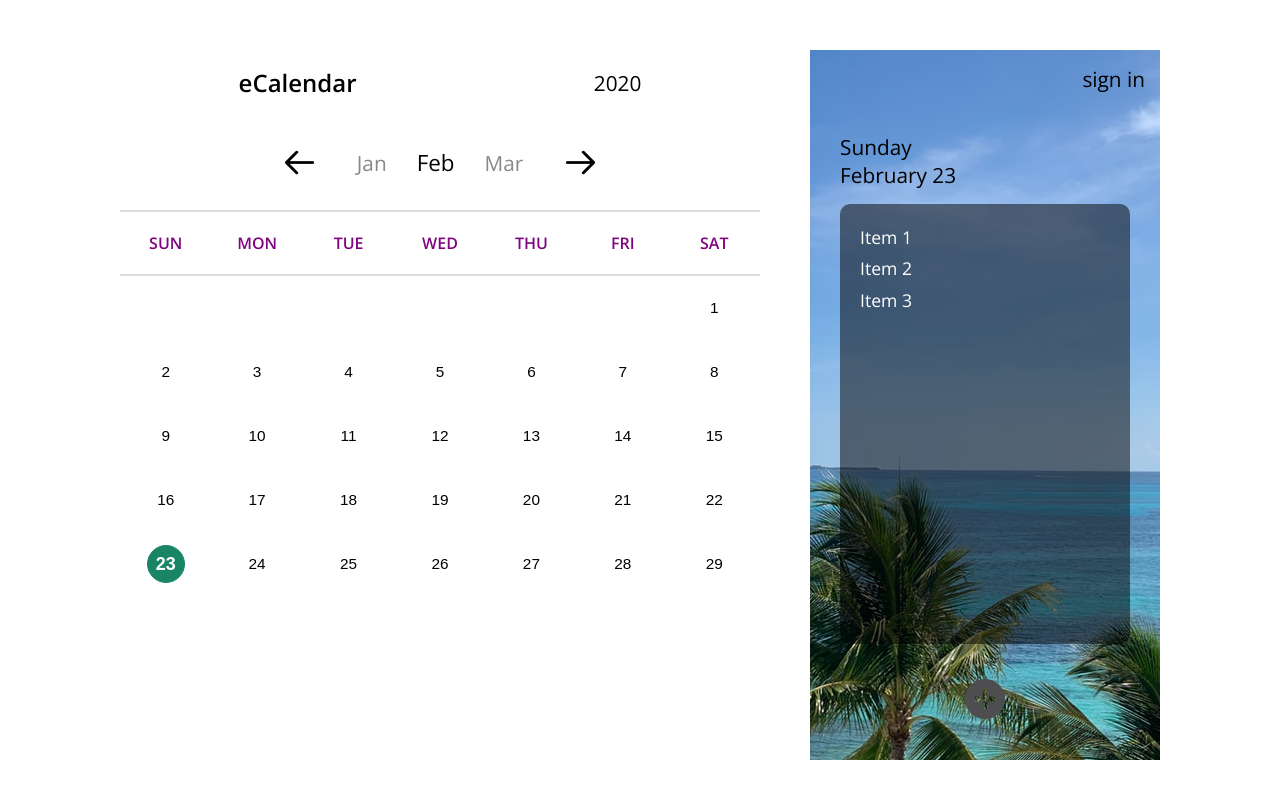
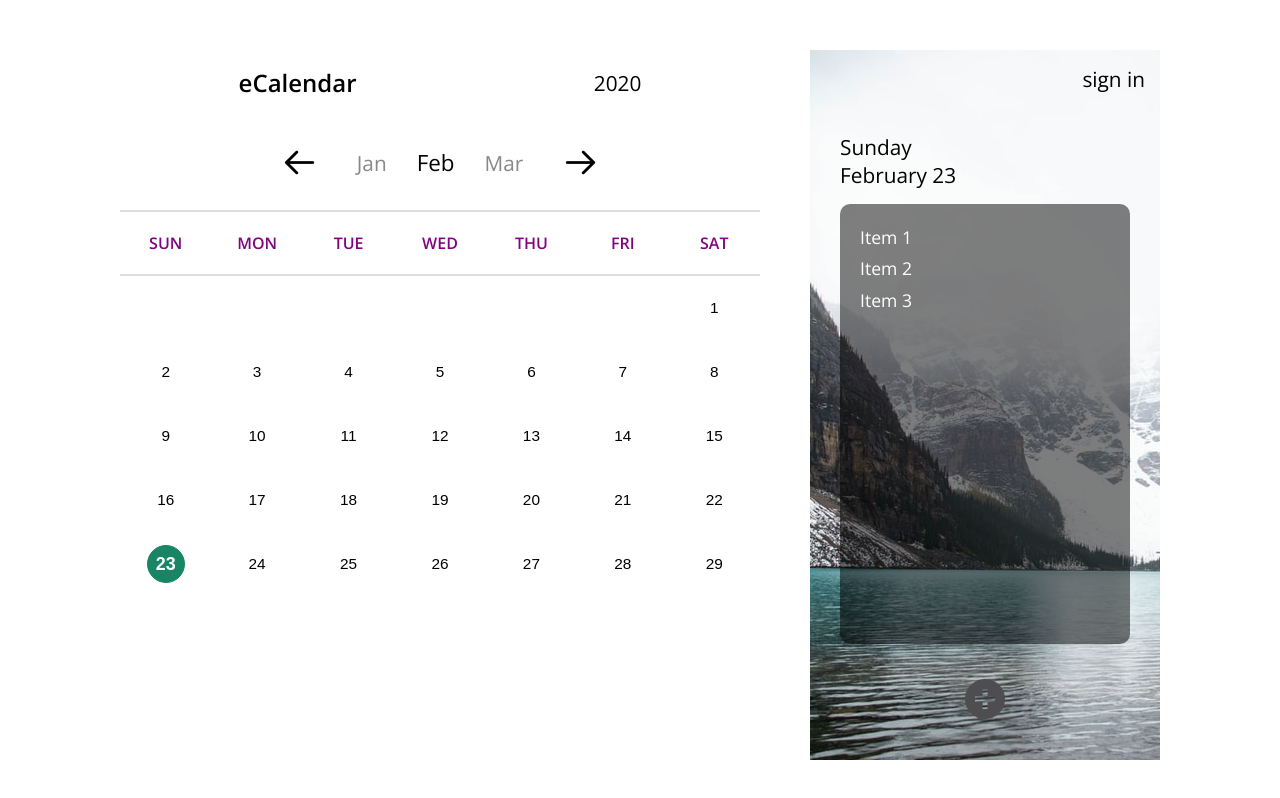
Before and after one commit to Chingu-Solo/solo-koala-159, a React (Create React App) app in the folder jalisa-tier2-ecalendar/: page / in a window 1280 px wide. Built offline with nearby package versions, Linux system fonts and the light colour scheme.

Commit message:
EventsList background image changes based on current month's season

```diff
--- a/jalisa-tier2-ecalendar/src/components/Calendar.js
+++ b/jalisa-tier2-ecalendar/src/components/Calendar.js
@@ -10,7 +10,6 @@ import {
 } from '../utilities/calendarUtils';
 
 const Calendar = ({ today, date, setDate, selectedDate, setSelectedDate }) => {
-
   const numberOfDaysInMonth = getFirstDayOfMonth(date).getDate();
   const emptyDaysInMonth = getLastDayOfMonth(date).getDay();
 
--- a/jalisa-tier2-ecalendar/src/components/CalendarPage.js
+++ b/jalisa-tier2-ecalendar/src/components/CalendarPage.js
@@ -12,7 +12,7 @@ const CalendarPage = () => {
   return (
     <Fragment>
       <Calendar today={today} date={date} setDate={setDate} selectedDate={selectedDate} setSelectedDate={setSelectedDate} />
-      <EventsList selectedDate={selectedDate} />
+      <EventsList date={date} selectedDate={selectedDate} />
     </Fragment>
   );
 };
--- a/jalisa-tier2-ecalendar/src/components/EventsList.js
+++ b/jalisa-tier2-ecalendar/src/components/EventsList.js
@@ -2,7 +2,8 @@ import React, { useState, Fragment } from 'react';
 import styled from 'styled-components';
 import {
   getMonthFull,
-  getWeekday
+  getWeekday,
+  getSeason
 } from '../utilities/calendarUtils';
 
 import WinterImage from '../assets/images/winter.jpeg';
@@ -14,7 +15,7 @@ import Modal from './UI/Modal';
 import EventForm from './EventForm';
 import SignInForm from './SignInForm';
 
-const EventsList = ({ selectedDate }) => {
+const EventsList = ({ date, selectedDate }) => {
   const [showEventModal, setShowEventModal] = useState(false);
   const [showSignInModal, setShowSignInModal] = useState(false);
 
@@ -32,6 +33,19 @@ const EventsList = ({ selectedDate }) => {
   ]);
 
   const monthDate = `${getMonthFull(selectedDate)} ${selectedDate.getDate()}`;
+  const season = getSeason(date.getMonth());
+
+  const getSeasonImage = () => {
+    if (season === 'winter') {
+      return WinterImage;
+    } else if (season === 'spring') {
+      return SpringImage;
+    } else if (season === 'summer') {
+      return SummerImage;
+    } else if (season === 'fall') {
+      return FallImage;
+    }
+  };
 
   const addEventClickedHandler = () => {
     setShowEventModal(true);
@@ -51,7 +65,7 @@ const EventsList = ({ selectedDate }) => {
 
   return (
     <Fragment>
-      <EventsPanel>
+      <EventsPanel seasonImage={getSeasonImage()}>
         <SignIn onClick={signInClickedEventHandler}>sign in</SignIn>
         <DayOfWeek>{getWeekday(selectedDate)}</DayOfWeek>
         <MonthDate>{monthDate}</MonthDate>
@@ -93,7 +107,7 @@ const EventsPanel = styled.div`
   height: calc(95vh - 50px);
   padding-left: 30px;
   margin-left: 50px;
-  background-image: url(${SummerImage});
+  background-image: url(${props => props.seasonImage});
   background-repeat: no-repeat;
   background-attachment: center;
 `;
--- a/jalisa-tier2-ecalendar/src/utilities/calendarUtils.js
+++ b/jalisa-tier2-ecalendar/src/utilities/calendarUtils.js
@@ -1,5 +1,4 @@
-
-export const getMonthFull = (date) => {
+export const getMonthFull = date => {
   let month = [
     'January',
     'February',
@@ -33,7 +32,7 @@ export const getAbbreviatedMonthNames = [
   'Dec'
 ];
 
-export const getWeekday = (date) => {
+export const getWeekday = date => {
   let weekday = [
     'Sunday',
     'Monday',
@@ -71,14 +70,41 @@ export const getLastDayOfMonth = date => {
   return lastDayOfMonth;
 };
 
-export const getPreviousMonth = (date) => {
+export const getPreviousMonth = date => {
   const prevMonthDate = new Date(date);
   prevMonthDate.setMonth(prevMonthDate.getMonth() - 1);
   return prevMonthDate;
 };
 
-export const getNextMonth = (date) => {
+export const getNextMonth = date => {
   const nextMonthDate = new Date(date);
   nextMonthDate.setMonth(nextMonthDate.getMonth() + 1);
   return nextMonthDate;
 };
+
+export const getSeason = date => {
+  let season;
+  switch (date) {
+    case 11:
+    case 0:
+    case 1:
+      season = 'winter';
+      break;
+    case 2:
+    case 3:
+    case 4:
+      season = 'spring';
+      break;
+    case 5:
+    case 6:
+    case 7:
+      season = 'summer';
+      break;
+    case 8:
+    case 9:
+    case 10:
+      season = 'fall';
+      break;
+  }
+  return season;
+};
```
